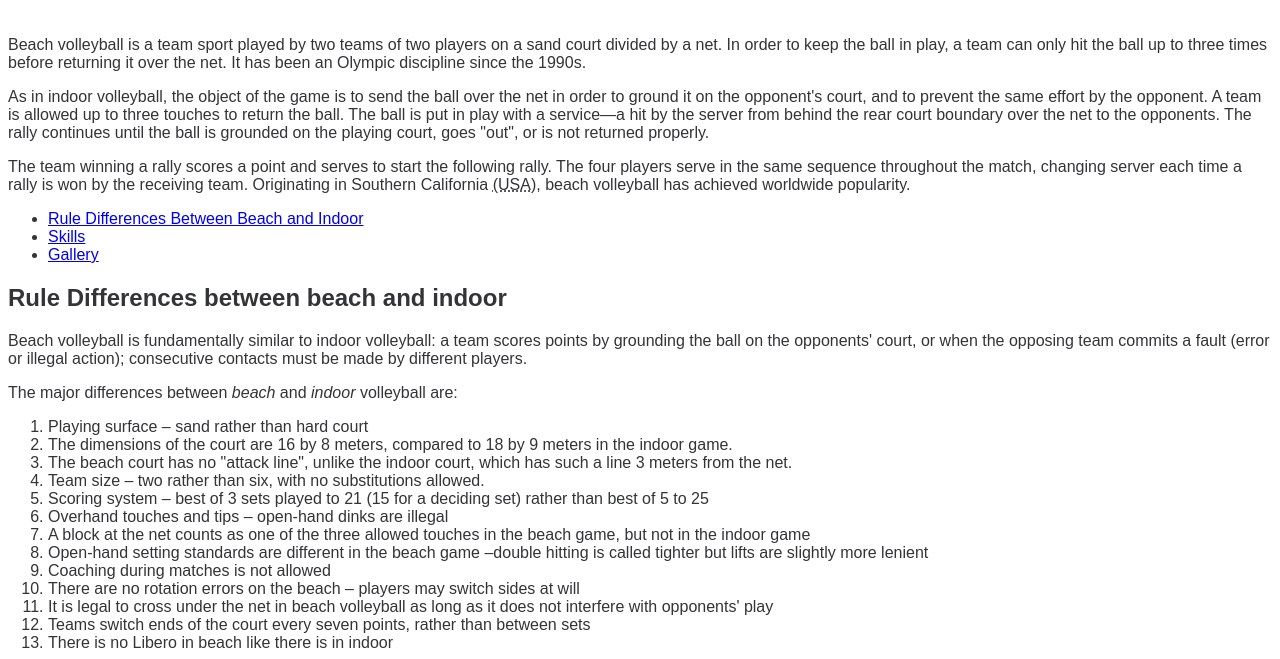
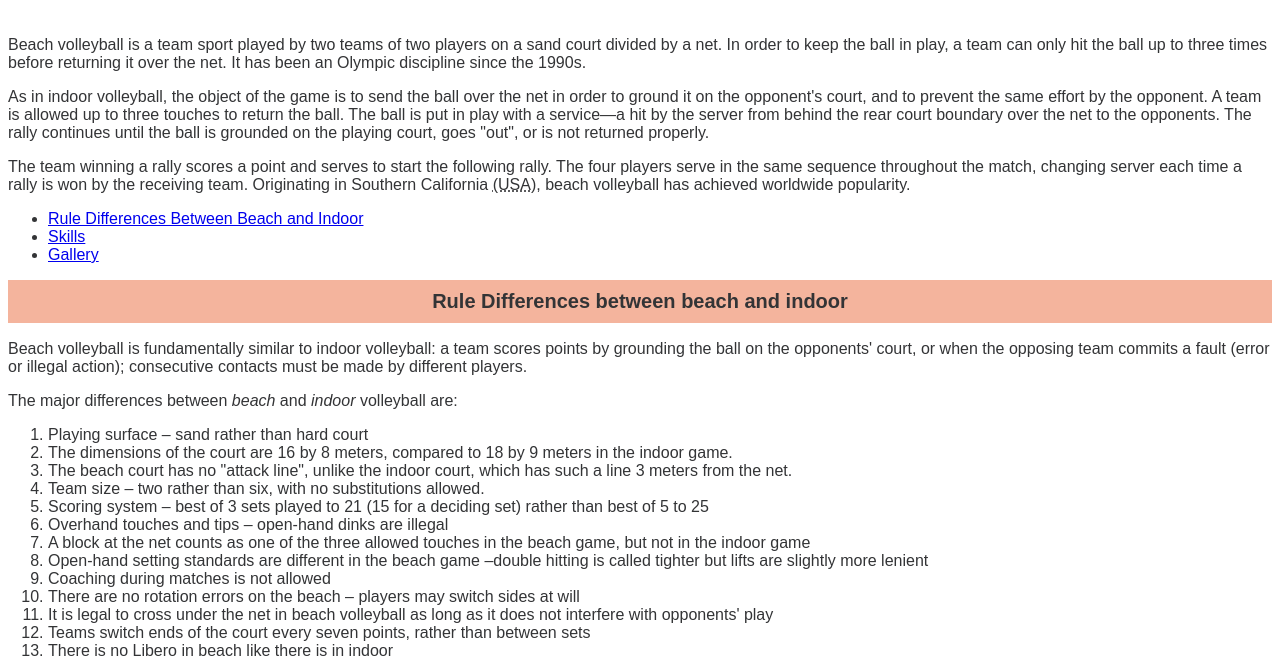
Before and after one commit to rubyninha/dws1, a plain HTML site: page project2/index.html in a window 1280 px wide. Shown: the part 141-800 px from the top of the page. Drawn offline with Linux system fonts and the light colour scheme.

Commit message:
Added CSS for headers 2-4

```diff
--- a/project2/css/styles.css
+++ b/project2/css/styles.css
@@ -18,3 +18,11 @@ h1 {
     padding: 20px;
     opacity: 0.15);
     text-shadow: -1px -1px #666666;}
+
+h2, h3, h4 {
+    color: #333436;
+    font-size: 20px;
+    background-color: #F4B49D;
+    padding: 10px;
+    opacity: 0.15);
+    text-align: center;}
```
